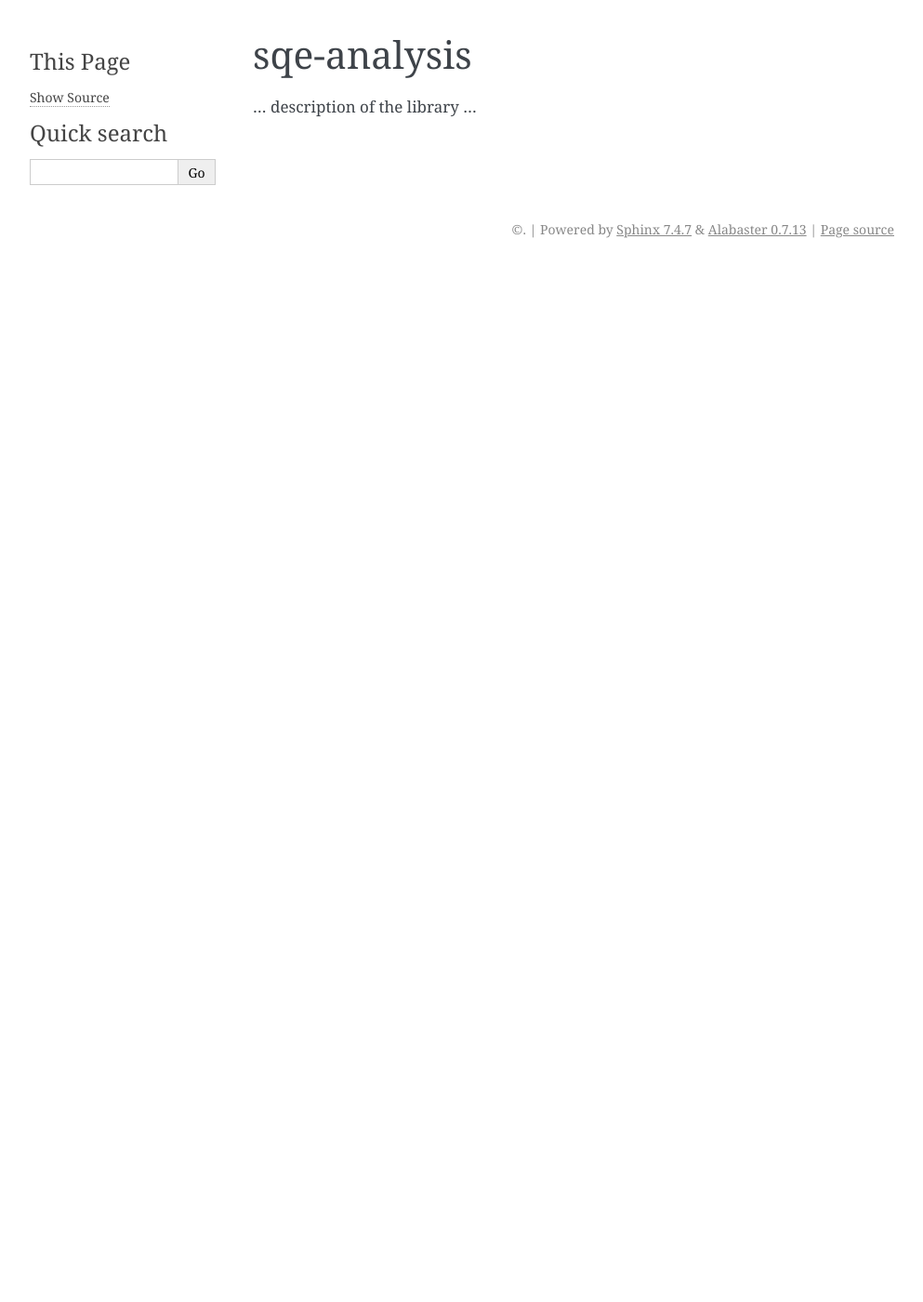
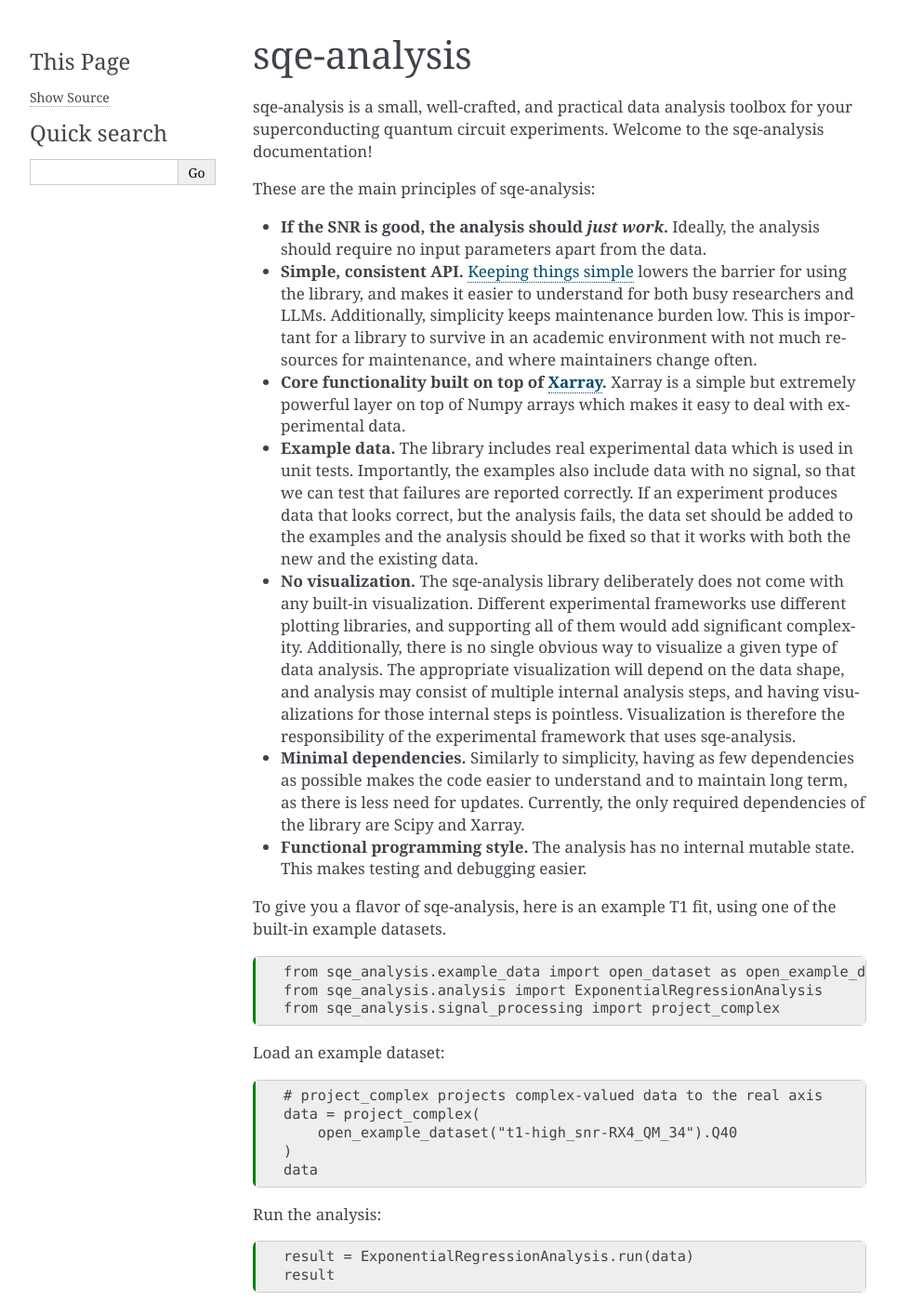
Before and after one commit to RIKEN-SQERT/sqe-analysis, a Sphinx documentation site: the page built from docs/index.md, in a window 1280 px wide and 1400 px high. Shown: the whole window at 93% size, without its empty margins (148-1141 px from the left). Built offline with Sphinx 7.4.7, drawn with Linux system fonts in a browser that asks for light colours; some of the changed text lies outside the part shown.

Commit message:
First version of docs index page

````diff
--- a/docs/index.md
+++ b/docs/index.md
@@ -1,11 +1,68 @@
 ---
 orphan: true
 tocdepth: 2
+file_format: mystnb
+kernelspec:
+  name: python3
 ---
 
 # sqe-analysis
 
-... description of the library ...
+sqe-analysis is a small, well-crafted, and practical data analysis toolbox for your superconducting quantum circuit experiments.
+Welcome to the sqe-analysis documentation!
+
+These are the main principles of sqe-analysis:
+- **If the SNR is good, the analysis should *just work*.** Ideally, the analysis should require no input parameters apart from the data.
+- **Simple, consistent API.** [Keeping things simple](https://en.wikipedia.org/wiki/KISS_principle) lowers the barrier for using the library, and makes it easier to understand for both busy researchers and LLMs. Additionally, simplicity keeps maintenance burden low. This is important for a library to survive in an academic environment with not much resources for maintenance, and where maintainers change often.
+- **Core functionality built on top of [Xarray](https://xarray.dev/).** Xarray is a simple but extremely powerful layer on top of Numpy arrays which makes it easy to deal with experimental data.
+- **Example data.** The library includes real experimental data which is used in unit tests. Importantly, the examples also include data with no signal, so that we can test that failures are reported correctly. If an experiment produces data that looks correct, but the analysis fails, the data set should be added to the examples and the analysis should be fixed so that it works with both the new and the existing data.
+- **No visualization.** The sqe-analysis library deliberately does not come with any built-in visualization. Different experimental frameworks use different plotting libraries, and supporting all of them would add significant complexity. Additionally, there is no single obvious way to visualize a given type of data analysis. The appropriate visualization will depend on the data shape, and analysis may consist of multiple internal analysis steps, and having visualizations for those internal steps is pointless. Visualization is therefore the responsibility of the experimental framework that uses sqe-analysis.
+- **Minimal dependencies.** Similarly to simplicity, having as few dependencies as possible makes the code easier to understand and to maintain long term, as there is less need for updates. Currently, the only required dependencies of the library are Scipy and Xarray.
+- **Functional programming style.** The analysis has no internal mutable state. This makes testing and debugging easier.
+
+To give you a flavor of sqe-analysis, here is an example T1 fit, using one of the built-in example datasets.
+
+```{code-cell} python
+from sqe_analysis.example_data import open_dataset as open_example_dataset
+from sqe_analysis.analysis import ExponentialRegressionAnalysis
+from sqe_analysis.signal_processing import project_complex
+```
+
+Load an example dataset:
+```{code-cell} python
+# project_complex projects complex-valued data to the real axis
+data = project_complex(
+    open_example_dataset("t1-high_snr-RX4_QM_34").Q40
+)
+data
+```
+
+Run the analysis:
+```{code-cell} python
+result = ExponentialRegressionAnalysis.run(data)
+result
+```
+
+Visualize the data and the evaluated fit.
+Visualization should be handled by an external library, in this case we use [hvPlot](https://hvplot.holoviz.org), which is not a required dependency of sqe-analysis.
+```{code-cell} python
+import hvplot.xarray
+
+fit_eval = ExponentialRegressionAnalysis.func(
+    data.idle_time,
+    **result.fit_params,
+)
+
+(
+  data.hvplot.scatter(x="idle_time", label="Data")
+  *
+  fit_eval.drop_attrs().rename("fit result").hvplot(x="idle_time", label="Fit")
+)
+```
+
+To get started, see the [user guide](guide/index), or if you want to look up the documentation for a specific function, see the [API reference](api/index).
+
+sqe-analysis was initially developed at the [Superconducting Quantum Electronics Research Team](https://www.riken.jp/en/research/labs/rqc/superconduct_qtm_electron/index.html) at RIKEN.
 
 ```{toctree}
 :maxdepth: 2
````
